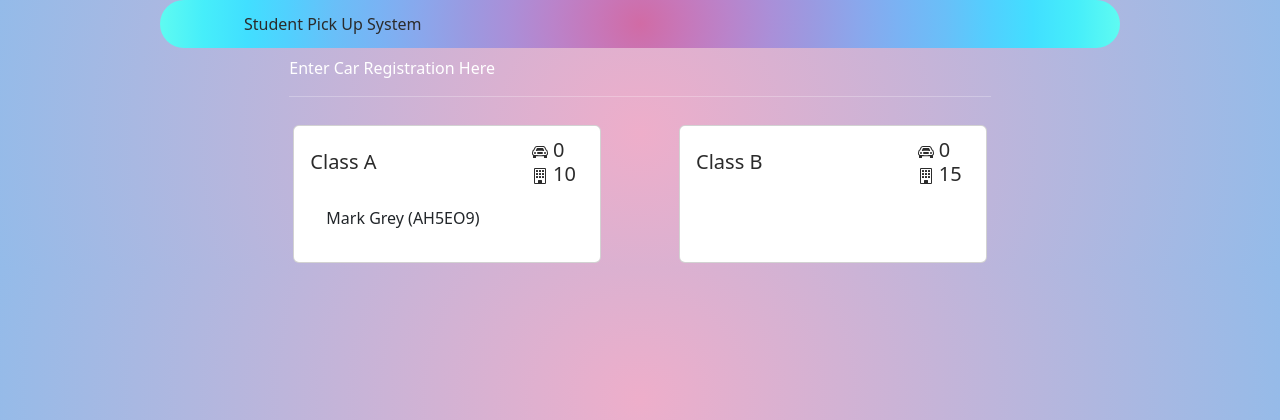
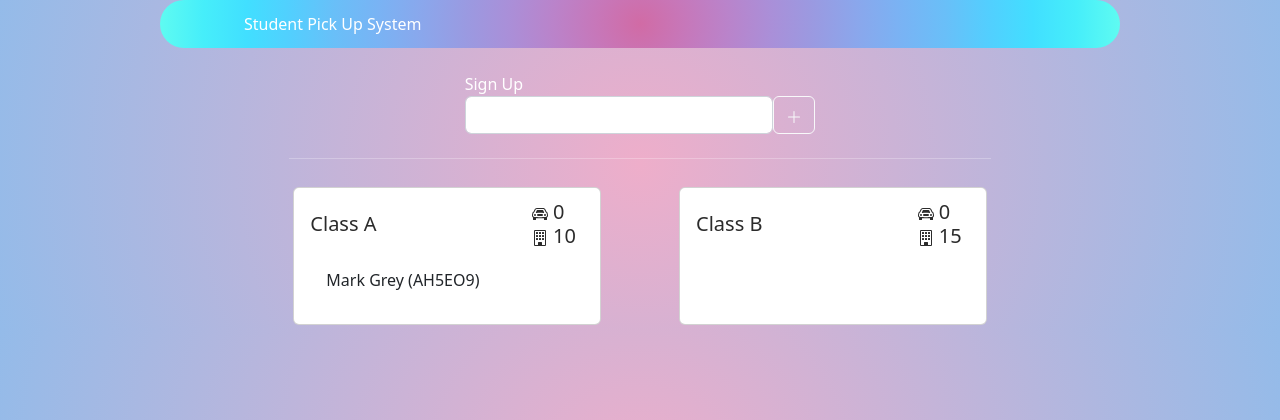
Before and after one commit to AmosChenZixuan/KidPicKup, a Django app: page / in a window 1280 px wide. Shown: the top 420 px of the page. Run offline with Django 3.2, Linux system fonts and the light colour scheme; data comes from the database, SQL or seed files in the repository.

Commit message:
add signup input bar

```diff
--- a/app/static/css/style.css
+++ b/app/static/css/style.css
@@ -14,12 +14,12 @@ body {
   margin: auto
 }
 .nav a {
-  color: rgb(43, 43, 43);
+  color: #fff;
   transition: ease-in-out color .15s;
   text-decoration: none;
 }
 .nav a:hover {
-  color: #fff;
+  color: rgb(43, 43, 43);
   text-decoration: none;
 }
 
@@ -84,3 +84,10 @@ body {
   right:0;
   margin-right:1.5rem;
 }
+
+.center-input {
+  width: 50%;
+  display: block;
+  margin-right: auto;
+  margin-left: auto;
+}
--- a/app/static/js/control.js
+++ b/app/static/js/control.js
@@ -7,3 +7,12 @@ function hideBtn(group, btn_id){
     const btn = document.getElementById("btn_"+group+"_"+btn_id)
     btn.style.opacity = 0
 }
+
+
+function signUp(el){
+    const input = document.getElementById('car-registration-input')
+    if (input.value !== ''){
+        axios.post(`/signUp/${input.value}/`)
+    }
+
+}
--- a/app/templates/index.html
+++ b/app/templates/index.html
@@ -3,7 +3,23 @@
 {% block content %}
 
 
-<p class="mt-2">Enter Car Registration Here</p>
+<!-- Sign up form -->
+<div class="input-group">
+    <div class="center-input mb-4 mt-4">
+        <label for="car-registration-input">Sign Up</label>
+        <div style="display:flex">
+            <input id="car-registration-input" type="search" class="form-control" />
+            <button id="signup-button" type="button" class="btn btn-outline-light" onclick="signUp(this)">
+                <svg xmlns="http://www.w3.org/2000/svg" width="16" height="16" fill="currentColor" class="bi bi-plus-lg" viewBox="0 0 16 16">
+                    <path fill-rule="evenodd" d="M8 2a.5.5 0 0 1 .5.5v5h5a.5.5 0 0 1 0 1h-5v5a.5.5 0 0 1-1 0v-5h-5a.5.5 0 0 1 0-1h5v-5A.5.5 0 0 1 8 2Z"/>
+                </svg>
+            </button>
+        </div>
+    </div>
+
+</div>
+
+
 
 
 <hr class="mt-0 mb-4">
--- a/app/views.py
+++ b/app/views.py
@@ -1,7 +1,7 @@
 from django.shortcuts import render
 from django.http import HttpResponse
 from django.http import JsonResponse
-from rest_framework.decorators import api_view
+
 
 # Create your views here.
 from .models import Student, Vehicle, WaitingList
@@ -33,5 +33,8 @@ def index(request):
             context['Stats'][class_id]['left'] += 1
     return render(request, 'index.html', context)
 
-def home(request, model):
-    context = {}
+
+def signUp(request, carid):
+    if request.method == 'POST':
+        print(carid)
+        return HttpResponse(200)
--- a/kidpickup/urls.py
+++ b/kidpickup/urls.py
@@ -5,4 +5,5 @@ from app import views
 urlpatterns = [
     path('admin/', admin.site.urls),
     path('', views.index, name='index'),
+    path('signUp/<str:carid>/', views.signUp, name='signUp'),
 ]
```
